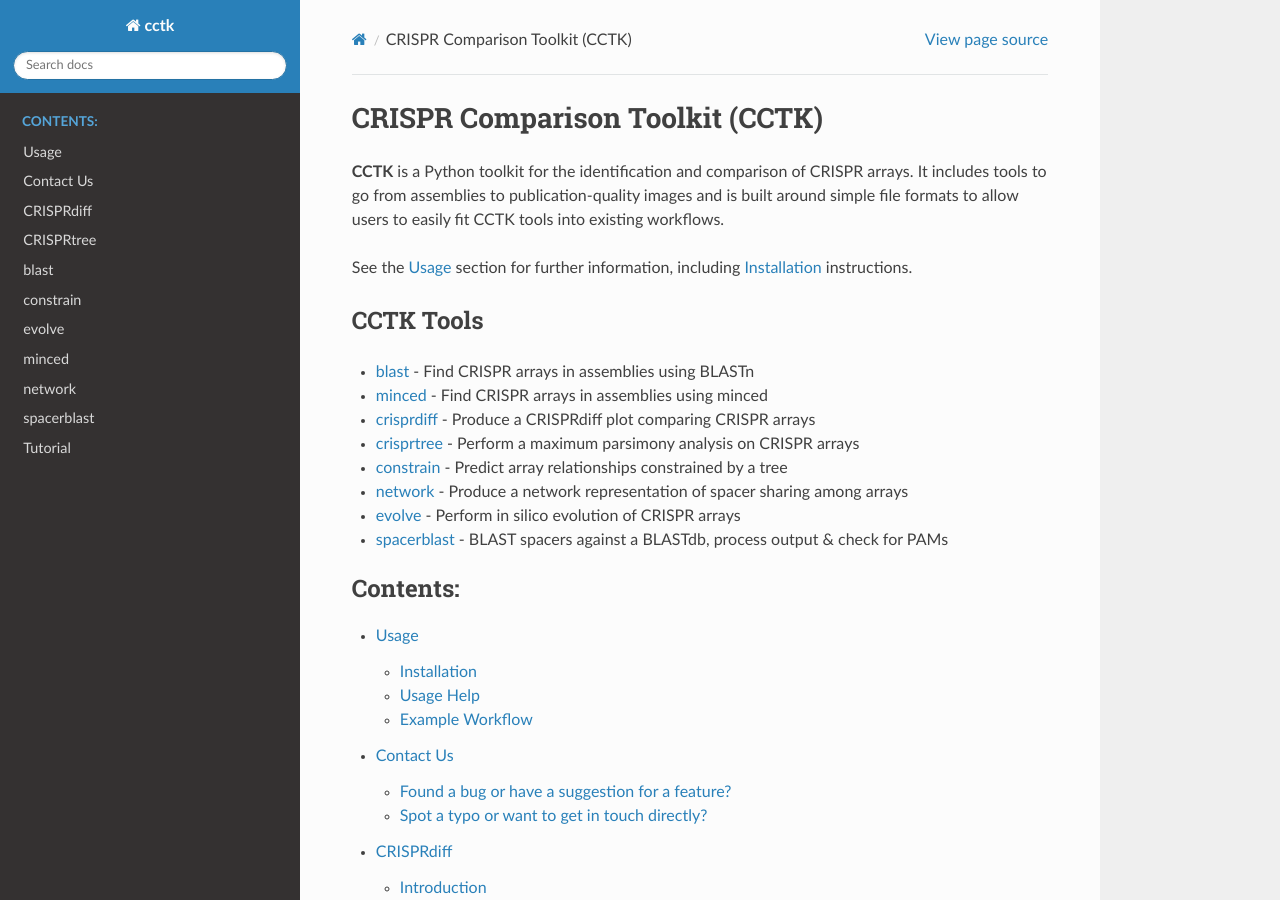
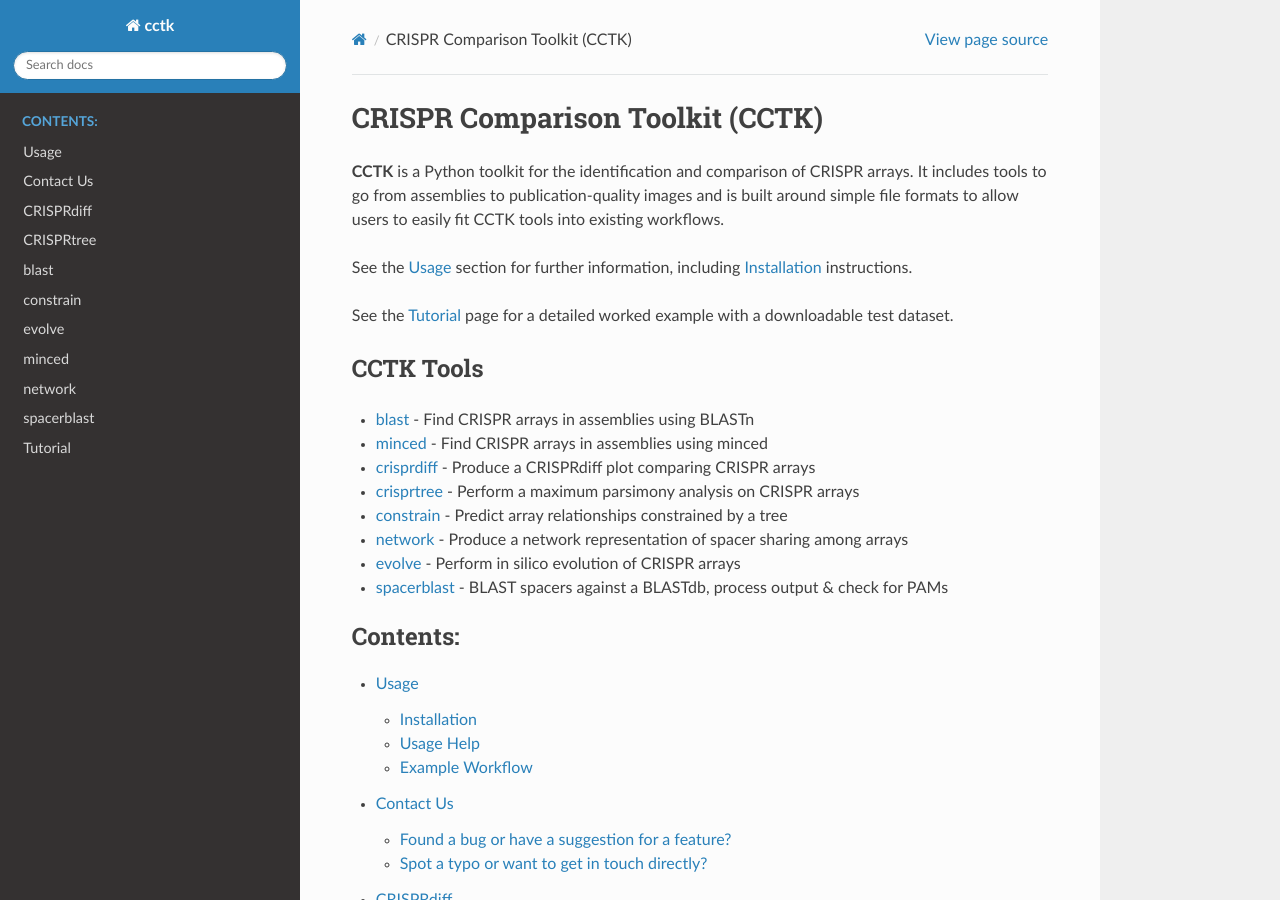
Before and after one commit to Alan-Collins/CRISPR_comparison_toolkit, a Sphinx documentation site: the page built from docs/source/index.rst, in a window 1280 px wide and 900 px high. Built offline with Sphinx 7.4.7 and the Read the Docs theme 2.0.0, drawn with Linux system fonts in a browser that asks for light colours.

Commit message:
Add pointer to tutorial page in intro

```diff
--- a/docs/source/index.rst
+++ b/docs/source/index.rst
@@ -7,6 +7,8 @@ It includes tools to go from assemblies to publication-quality images and is bui
 
 See the :doc:`usage` section for further information, including
 :ref:`Installation` instructions.
+
+See the :doc:`content/tutorial` page for a detailed worked example with a downloadable test dataset.
 
 .. _tools:
 
```
